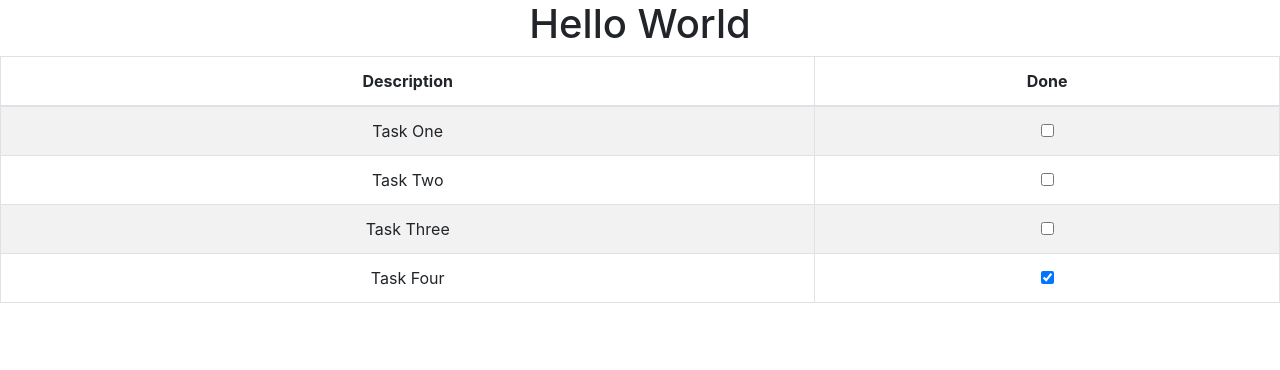
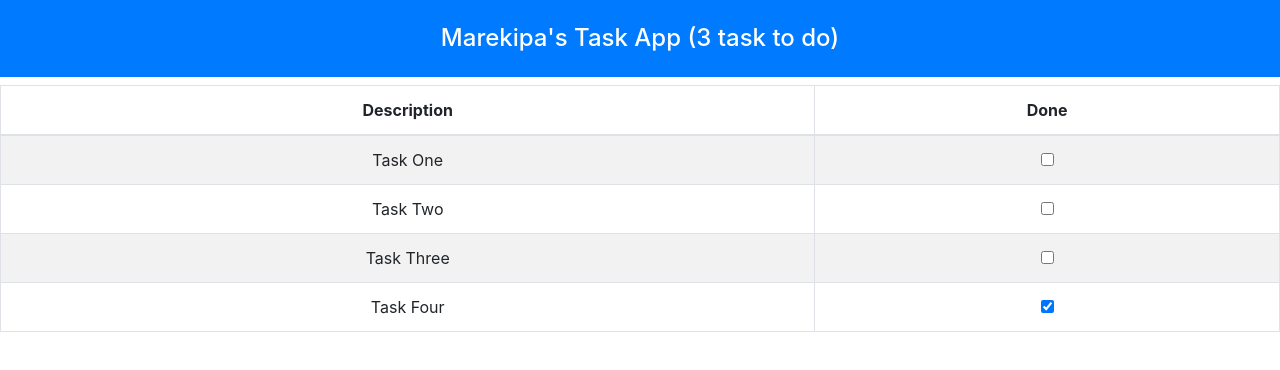
Before and after one commit to MichiMar/hooks-todo-app, a React (Create React App) app: page / in a window 1280 px wide. Shown: the top 370 px of the page. Built offline with nearby package versions, Linux system fonts and the light colour scheme.

Commit message:
Agregado banner en barra de titulo para usuario y tareas sin terminar

```diff
--- a/src/App.js
+++ b/src/App.js
@@ -2,10 +2,11 @@ import React, { useState } from "react";
 import { TaskRow } from "./components/TaskRow";
 
 import "./App.css";
+import { TaskBanner } from "./components/TaskBanner";
 
 function App() {
   const [userName, setUserName] = useState("Marekipa");
-  const [taskItem, setTaskItems] = useState([
+  const [taskItems, setTaskItems] = useState([
     { name: "Task One", done: false },
     { name: "Task Two", done: false },
     { name: "Task Three", done: false },
@@ -14,17 +15,17 @@ function App() {
 
   const toggleTask = (task) =>
     setTaskItems(
-      taskItem.map((t) => (t.name === task.name ? { ...t, done: !t.done } : t))
+      taskItems.map((t) => (t.name === task.name ? { ...t, done: !t.done } : t))
     );
 
   const taskTableRows = () =>
-    taskItem.map((task) => (
+    taskItems.map((task) => (
       <TaskRow key={task.name} task={task} toggleTask={toggleTask} />
     ));
 
   return (
     <div className="App">
-      <h1>Hello World</h1>
+      <TaskBanner userName={userName} taskItems={taskItems} />
       <table className="table table-striped table-bordered">
         <thead>
           <tr>
--- a/src/components/TaskBanner.js
+++ b/src/components/TaskBanner.js
@@ -0,0 +1,8 @@
+import React from "react";
+
+export const TaskBanner = (props) => (
+  <h4 className="bg-primary text-white text-center p-4">
+    {props.userName}'s Task App ({props.taskItems.filter((t) => !t.done).length}{" "}
+    task to do)
+  </h4>
+);
```
